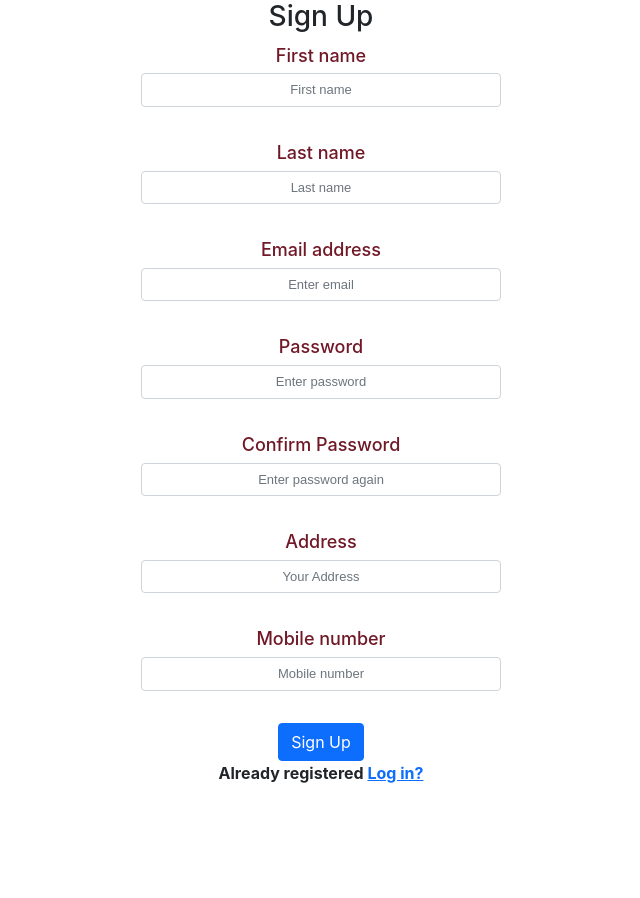
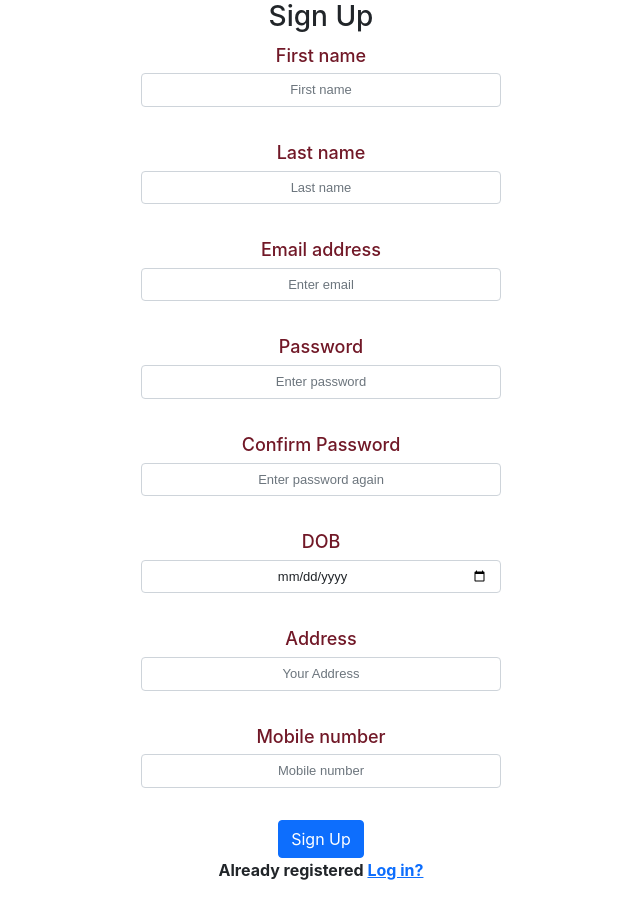
Before and after one commit to Pradhiksha-rangan/Corporate_banking, a React (Create React App) app: page /signup in a window 1280 px wide. Shown: the whole page, without its empty margins (319-959 px from the left). Before the commit the page ends 801 px from the top, so only its background shows below. Built offline with nearby package versions, Linux system fonts and the light colour scheme.

Commit message:
dob and confirm pw
changes to line 25 to 29

```diff
--- a/src/components/signup.jsx
+++ b/src/components/signup.jsx
@@ -22,7 +22,11 @@ export default class SignUp extends Component {
                 </div>
                 <div className="form-group">
                     < label className="main-text">Confirm Password</label>
-                    <input type="confirmpassword" className="form-control" placeholder="Enter password again" />
+                    <input type="password" className="form-control" placeholder="Enter password again" />
+                </div>
+                <div className="form-group">
+                    < label className="main-text">DOB</label>
+                    <input type="date" className="form-control" placeholder="dd-mm-yyyy" />
                 </div>
                 <div className="form-group">
                     < label className="main-text">Address</label>
```
